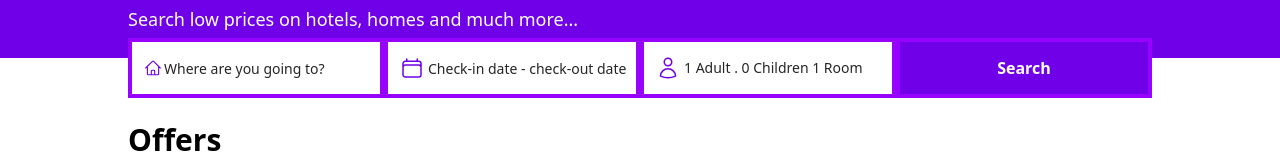
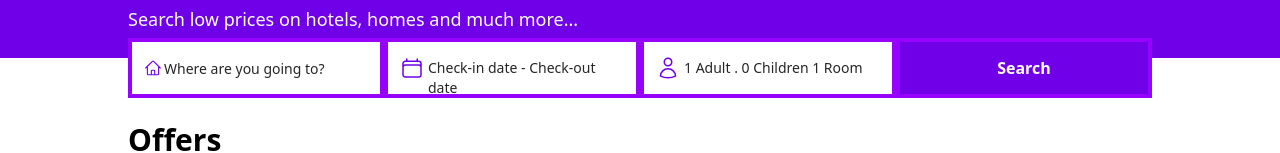
Before and after one commit to Pave-Technologies-Ltd/reservation, a React (Vite) app: page / in a window 1280 px wide. Shown: the part 292-445 px from the top of the page. Built offline with nearby package versions, Linux system fonts and the light colour scheme.

Commit message:
calender adjustments

```diff
--- a/src/Components/CalenderInput.tsx
+++ b/src/Components/CalenderInput.tsx
@@ -2,6 +2,7 @@ import { DayValue } from "@hassanmojab/react-modern-calendar-datepicker";
 import CalenderIcon from "../assets/CalenderIcon";
 import Calender from "./Calender/Calender";
 import { RefObject } from "react";
+import getMonth from "../utilities/getMonth";
 interface CalenderInputType {
   showCalender: boolean;
   selectedDayRange: selectedDateRangeType;
@@ -20,8 +21,17 @@ const CalenderInput = ({
   selectedDayRange,
   setSelectedDayRange,
   calenderClickHandler,
-  calenderModalRef
+  calenderModalRef,
 }: CalenderInputType) => {
+
+  const from = `${selectedDayRange.from?.year}-${getMonth(
+    selectedDayRange.from?.month as number
+  )}-${selectedDayRange.from?.day}`;
+  const to = `${selectedDayRange.to?.year}-${getMonth(
+    selectedDayRange.to?.month as number
+  )}-${selectedDayRange.to?.day}`;
+
+  // console.log(selectedDayRange.from);
   return (
     <div className="relative md:w-[25%] w-[100%] h-full">
       {" "}
@@ -30,13 +40,12 @@ const CalenderInput = ({
           <CalenderIcon />
         </div>
 
-        <input
+        <div
           onClick={calenderClickHandler}
-          type="text"
-          className=" cursor-pointer placeholder:text-[#262626] placeholder:font-medium font-medium  pl-8 py-2  h-full w-full outline-none text-sm text-[#262626]"
-          readOnly
-          placeholder="Check-in date - check-out date"
-        />
+          className=" cursor-pointer  font-medium  pl-8 py-2  h-full w-full text-sm text-[#262626]"
+        >{`${selectedDayRange.from === null ? "Check-in date" : from} - ${
+          selectedDayRange.to === null ? "Check-out date" : to
+        }`}</div>
       </div>
       {showCalender && (
         <div ref={calenderModalRef} className="mt-1 absolute shadow-md">
--- a/src/Components/Home/SearchBar.tsx
+++ b/src/Components/Home/SearchBar.tsx
@@ -194,10 +194,7 @@ const SearchBar = () => {
           UserInputModalRef={UserInputModalRef}
           UserInputHandler={UserInputHandler}
         />
-        {/* <input
-          type="text"
-          className=" border-4 border-lightbackground h-full outline-none md:w-[25%] w-[100%]"
-        /> */}
+
         <button
           onClick={() => {
             navigate("/searchresults");
--- /dev/null
+++ b/src/utilities/getMonth.ts
@@ -0,0 +1,20 @@
+const month = [
+  "January",
+  "February",
+  "March",
+  "April",
+  "May",
+  "June",
+  "July",
+  "August",
+  "September",
+  "October",
+  "November",
+  "December",
+];
+const getMonth = (index: number) => {
+  return month[index - 1];
+};
+
+
+export default getMonth
```
